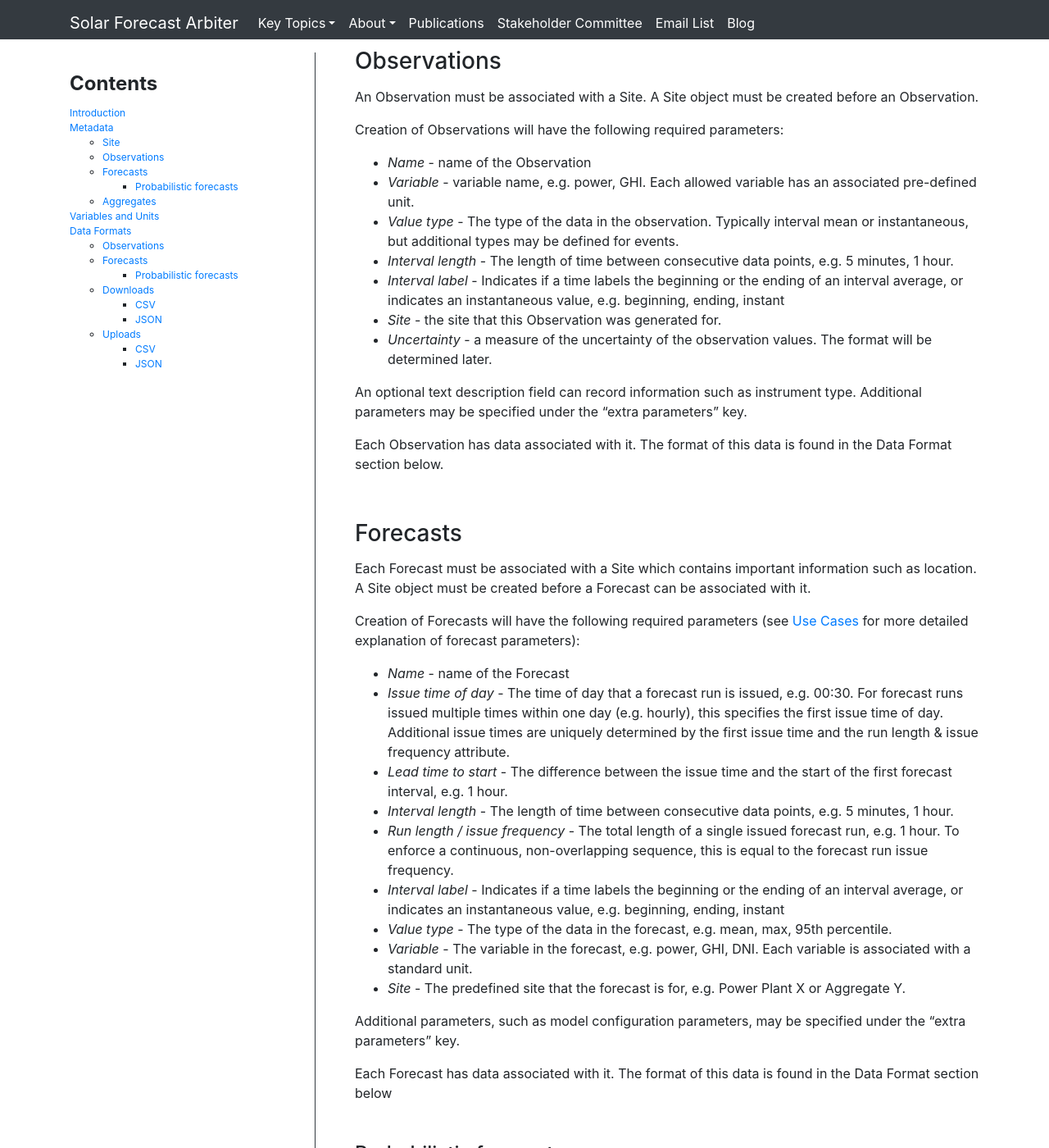
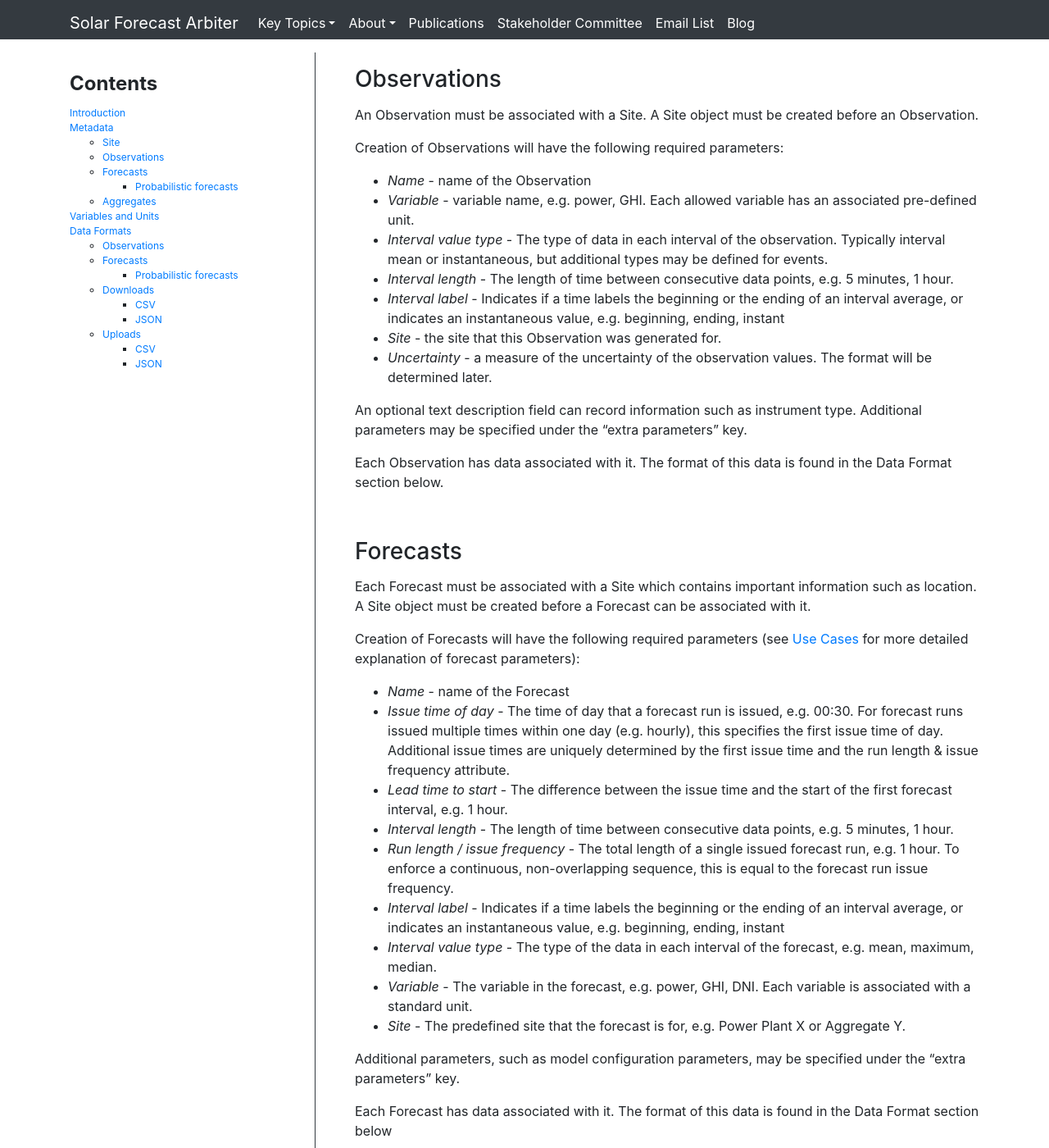
Before and after one commit to SolarArbiter/SolarArbiter.github.io, a Jekyll site: the page built from data_model.md, in a window 1280 px wide and 1400 px high, scrolled down 3064 px. Shown: the whole window at 82% size. Built offline with Jekyll 4.4.1, drawn with Linux system fonts in a browser that asks for light colours; comment, search, counter and statistics services are not loaded; our own code applies the rules of GitHub Pages for plain Markdown files; some of the changed text lies outside the part shown.

Commit message:
value type to interval value type (#62)

```diff
--- a/data_model.md
+++ b/data_model.md
@@ -31,9 +31,9 @@
 
 2.  For each Observation,
 
-	a. Define the Observation: name, variable (e.g., GHI), value type
-	   (instantaneous or average), interval label (N/A, beginning,
-	   ending), uncertainty.
+  a. Define the Observation: name, variable (e.g., GHI), interval value
+     type (e.g. instantaneous or average), interval label (N/A, beginning,
+     ending), uncertainty.
 
 	b. Upload a time series with each element in the series being a
 	   triplet of values: Time, Value, Quality Flag.
@@ -171,9 +171,9 @@
 -   *Name* - name of the Observation
 -   *Variable* - variable name, e.g. power, GHI. Each allowed variable has
     an associated pre-defined unit.
--   *Value type* - The type of the data in the observation. Typically
-    interval mean or instantaneous, but additional types may be defined
-    for events.
+-   *Interval value type* - The type of data in each interval of the
+    observation. Typically interval mean or instantaneous, but
+    additional types may be defined for events.
 -   *Interval length* - The length of time between consecutive data points,
     e.g. 5 minutes, 1 hour.
 -   *Interval label* - Indicates if a time labels the beginning or the
@@ -216,8 +216,8 @@
 -   *Interval label* - Indicates if a time labels the beginning or the
     ending of an interval average, or indicates an instantaneous value,
     e.g. beginning, ending, instant
--   *Value type* - The type of the data in the forecast, e.g. mean, max,
-    95th percentile.
+-   *Interval value type* - The type of the data in each interval of the
+    forecast, e.g. mean, maximum, median.
 -   *Variable* - The variable in the forecast, e.g. power, GHI, DNI. Each
     variable is associated with a standard unit.
 -   *Site* - The predefined site that the forecast is for, e.g. Power
```
Also changed, not shown: usecases.md (+5 -5 lines).
